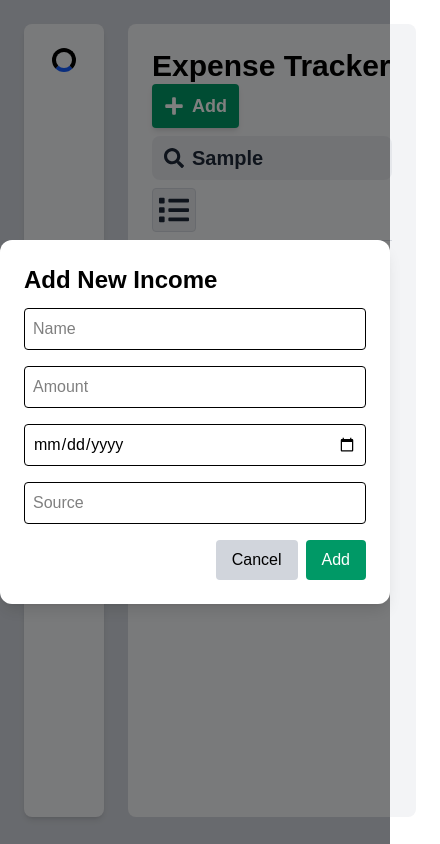
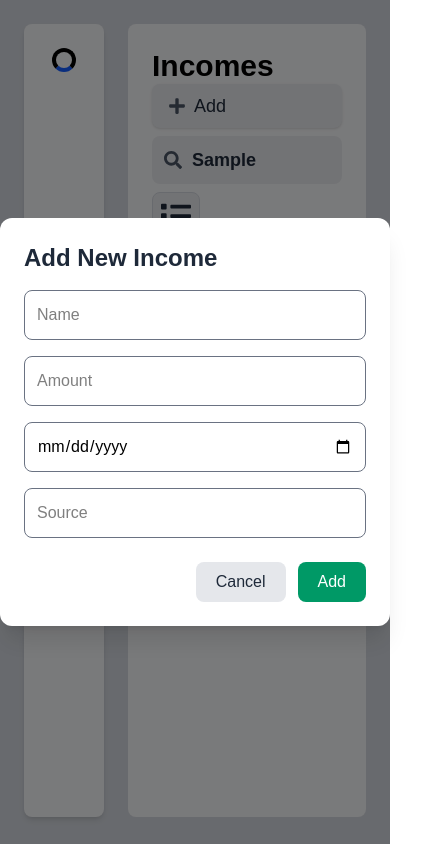
Before and after one commit to JerryTanjaka/Personnal-Finance-Tracker-Frontend, a React (Vite) app: page /income in a window 390 px wide. Both pictures are taken after typing "Sample" into the empty fields and a click on the button "Add". Shown: the whole page, 440 px wide, since content can reach past the window. Built offline with nearby package versions, Linux system fonts and the light colour scheme; some icons are missing; a web font is replaced by a local one.

Commit message:
style: update Income and TransactionCard components for improved UI and accessibility

```diff
--- a/src/components/Transaction/Income.tsx
+++ b/src/components/Transaction/Income.tsx
@@ -175,45 +175,45 @@ export default function Income() {
             <div className="flex min-h-full w-full max-w-7xl flex-col rounded-2xl p-6">
                 {/* Header */}
                 <div className="flex flex-col border-b border-gray-300 pb-2 text-3xl font-bold md:flex-row md:items-center md:justify-between">
-                    <h1 className="text-3xl font-bold">Expense Tracker</h1>
+                    <h1 className="text-3xl font-bold">Incomes</h1>
 
-                    <div className="flex flex-col items-start space-y-2 md:flex-row md:items-center md:space-y-0 md:space-x-4">
-                        {/* Search */}
+                    <div className="flex flex-col md:flex-row md:items-center md:space-x-2 space-y-2 md:space-y-0">
+                        {/* Add Button */}
                         <button
                             onClick={openModal}
-                            className="flex h-11 items-center space-x-2 rounded bg-emerald-600 px-3 py-1 text-xl text-white shadow-md transition hover:bg-emerald-500 active:scale-95"
+                            className="flex items-center cursor-pointer gap-2 rounded-lg bg-gray-200 px-4 py-2 text-gray-800 text-lg font-medium shadow-sm transition-all duration-200 hover:bg-gray-300 hover:shadow-md active:scale-95"
                         >
-                            <FaPlus className="pointer-events-none left-3 text-xl" />
-                            <p className="text-lg">Add </p>
+                            <FaPlus className="text-gray-600 text-lg" />
+                            <span>Add</span>
                         </button>
-                        <div className="relative flex items-center">
-                            <FaSearch className="pointer-events-none absolute left-3 text-xl text-gray-800" />
+
+                        {/* Search Input */}
+                        <div className="relative flex items-center w-full md:w-64">
+                            <FaSearch className="pointer-events-none absolute left-3 text-gray-600 text-lg" />
                             <input
                                 type="text"
-                                className="h-11 w-60 rounded-lg border-none bg-gray-200 pl-10 text-xl text-gray-800 placeholder-gray-800/70 outline-none"
+                                className="h-12 w-full rounded-lg bg-gray-200 pl-10 pr-4 text-lg text-gray-800 placeholder-gray-500 focus:bg-white focus:ring-2 focus:ring-emerald-500 focus:outline-none transition"
                                 placeholder="Search"
                                 onChange={(e) => setSearchTerm(e.target.value)}
                             />
                         </div>
 
-                        {/* Actions */}
-                        <div className="flex space-x-2">
+                        {/* View Toggle Button */}
                         <button
                             onClick={toggleView}
-                                className="flex h-11 w-11 items-center justify-center rounded border border-gray-300 bg-gray-200 text-gray-800 transition hover:bg-gray-300 active:scale-95"
+                            className="flex h-12 w-12 items-center justify-center rounded-lg border border-gray-300 bg-gray-200 text-gray-800 transition hover:bg-gray-300 active:scale-95"
                         >
                             {view === 'grid' ? <FaList /> : <FaThLarge />}
                         </button>
                     </div>
-                    </div>
+
                 </div>
 
                 {/* Liste des revenus */}
                 <AnimatePresence>
                     <motion.div
                         layout
-                        className={`mt-6 w-full overflow-y-auto pt-3 pl-2 ${
-                            view === 'grid'
+                        className={`mt-6 w-full overflow-y-auto pt-3 pb-10 pl-2 ${view === 'grid'
                             ? 'grid grid-cols-1 gap-4 sm:grid-cols-2 lg:grid-cols-3'
                             : 'flex flex-col space-y-4'
                             }`}
@@ -261,8 +261,9 @@ export default function Income() {
             {/* Modal */}
             {isModalOpen && (
                 <div className="fixed inset-0 z-50 flex items-center justify-center bg-black/50">
-                    <div className="w-full max-w-md rounded-xl bg-white p-6 shadow-lg">
-                        <h2 className="mb-3 text-2xl font-bold">
+                    <div className="w-full max-w-md rounded-xl bg-white p-6 shadow-xl">
+                        {/* Modal Header */}
+                        <h2 className="mb-4 text-2xl font-bold text-gray-800">
                             {isModifying.current.status
                                 ? isModifying.current.isDeleting
                                     ? 'Delete'
@@ -270,19 +271,15 @@ export default function Income() {
                                 : 'Add New'}{' '}
                             Income
                         </h2>
+
+                        {/* Form */}
                         <form
                             className="flex flex-col space-y-4"
                             onSubmit={(e) =>
                                 isModifying.current.status
                                     ? isModifying.current.isDeleting
-                                        ? handleDeleteTransaction(
-                                              e,
-                                              cardIdRef.current,
-                                          )
-                                        : handleUpdateTransaction(
-                                              e,
-                                              cardIdRef.current,
-                                          )
+                                        ? handleDeleteTransaction(e, cardIdRef.current)
+                                        : handleUpdateTransaction(e, cardIdRef.current)
                                     : handleAddTransaction(e)
                             }
                         >
@@ -292,48 +289,47 @@ export default function Income() {
                                         name="name"
                                         type="text"
                                         placeholder="Name"
-                                        className="rounded border p-2"
+                                        className="rounded-lg border border-gray-500 p-3 focus:border-emerald-500 focus:ring-1 focus:ring-emerald-500 outline-none transition"
                                         required
                                     />
                                     <input
                                         name="amount"
                                         type="number"
                                         placeholder="Amount"
-                                        className="rounded border p-2"
+                                        className="rounded-lg border border-gray-500 p-3 focus:border-emerald-500 focus:ring-1 focus:ring-emerald-500 outline-none transition"
                                         required
                                     />
                                     <input
                                         name="date"
                                         type="date"
-                                        className="rounded border p-2"
+                                        className="rounded-lg border border-gray-500 p-3 focus:border-emerald-500 focus:ring-1 focus:ring-emerald-500 outline-none transition"
                                         required
                                     />
                                     <input
                                         name="source"
                                         type="text"
                                         placeholder="Source"
-                                        className="rounded border p-2"
+                                        className="rounded-lg border border-gray-500 p-3 focus:border-emerald-500 focus:ring-1 focus:ring-emerald-500 outline-none transition"
                                         required
                                     />
                                 </>
                             )}
-                            <div className="flex justify-end space-x-2">
+
+                            {/* Buttons */}
+                            <div className="flex justify-end space-x-3 mt-2">
                                 <button
                                     type="button"
                                     onClick={closeModal}
-                                    className="rounded bg-gray-300 px-4 py-2"
+                                    className="rounded-lg bg-gray-200 px-5 py-2 text-gray-800 font-medium hover:bg-gray-300 transition"
                                 >
                                     Cancel
                                 </button>
                                 <button
                                     type="submit"
-                                    className={
-                                        'rounded ' +
-                                        (isModifying.current.isDeleting
-                                            ? 'bg-neutral-950/90'
-                                            : 'bg-emerald-600') +
-                                        ' px-4 py-2 text-white'
-                                    }
+                                    className={`rounded-lg px-5 py-2 font-medium text-white transition ${isModifying.current.isDeleting
+                                        ? 'bg-red-700 hover:bg-red-800'
+                                        : 'bg-emerald-600 hover:bg-emerald-700'
+                                        }`}
                                 >
                                     {isModifying.current.status
                                         ? isModifying.current.isDeleting
@@ -346,6 +342,7 @@ export default function Income() {
                     </div>
                 </div>
             )}
+
         </div>
     );
 }
```
Also changed, not shown: src/components/Transaction/TransactionCard.tsx (+34 -36 lines). Lines whose indentation alone changed are shown as unchanged.
